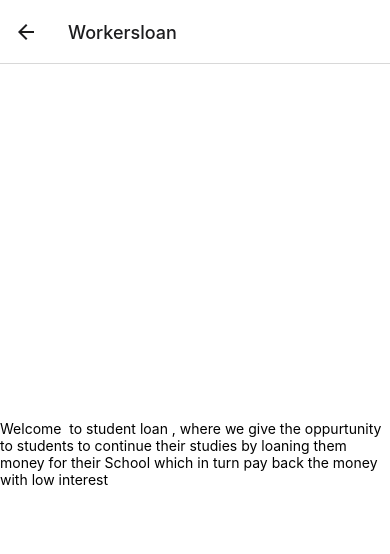
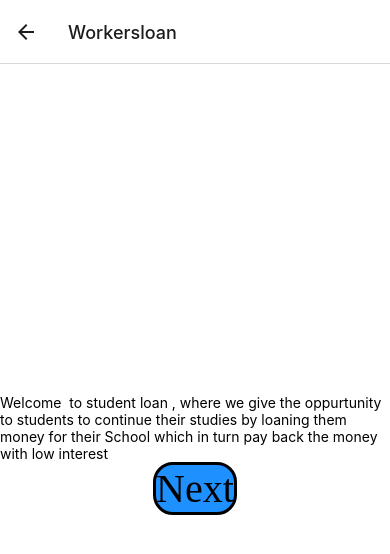
Before and after one commit to kencal20/Demo, a React Native app: screen /Workersloan in a window 390 px wide. Shown: the top 554 px of the page. Built offline with nearby package versions, Linux system fonts and the light colour scheme.

Commit message:
workersloan file update

```diff
--- a/src/Workersloan.js
+++ b/src/Workersloan.js
@@ -1,7 +1,7 @@
 import React from 'react';
 import { View, Text, StyleSheet, TouchableOpacity } from 'react-native'
 
-const Workersloan = () => {
+const Workersloan = ({navigation}) => {
     return (
         <View style={styles.container}>
              <Text>
@@ -9,6 +9,13 @@ const Workersloan = () => {
              to continue their studies by loaning them money for their School which
              in turn pay back the money with low interest
          </Text>
+         <TouchableOpacity
+            onPress={() => {
+                navigation.navigate('Bank')
+              }}
+              style={styles.button} >
+                    Next
+            </TouchableOpacity>
         </View>
     );
 }
@@ -21,5 +28,11 @@ const styles = StyleSheet.create({
         backgroundColor: '#fff',
         alignItems: 'center',
         justifyContent: 'center',
+    },
+    button:{
+        backgroundColor:'dodgerblue',
+        borderRadius:20,
+        borderWidth:3,
+        fontSize:40
     }
 })
```
